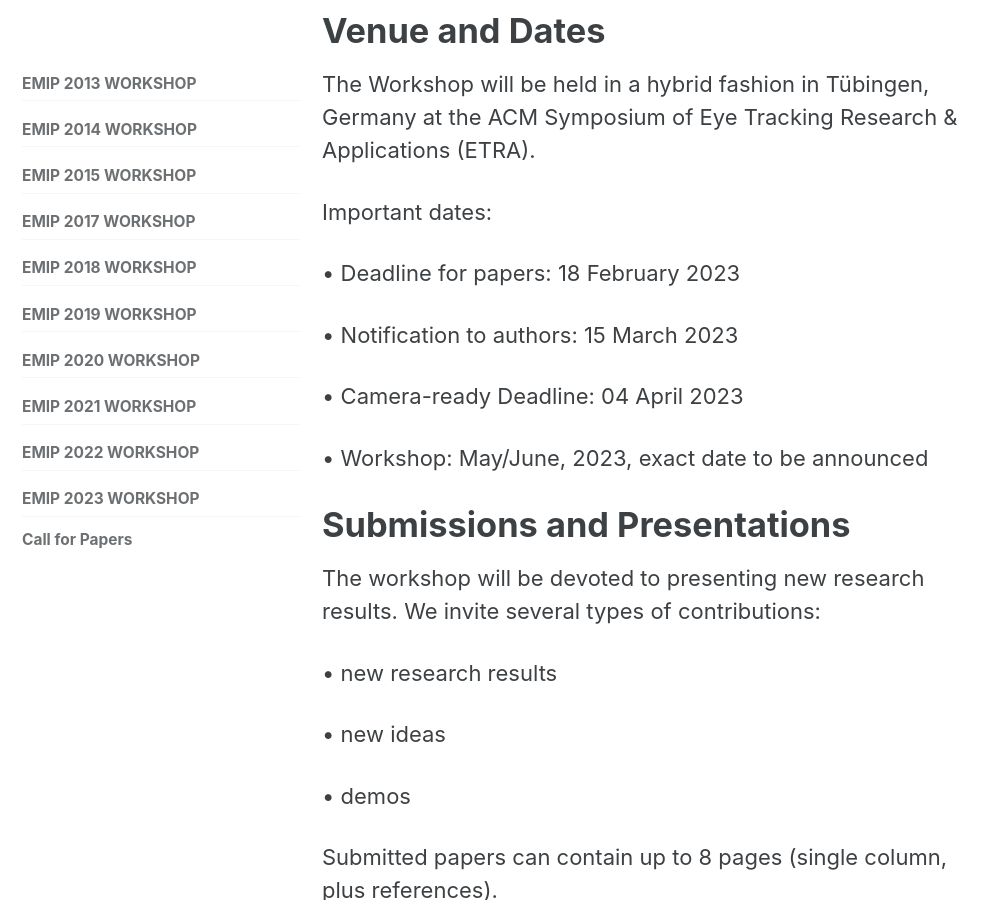
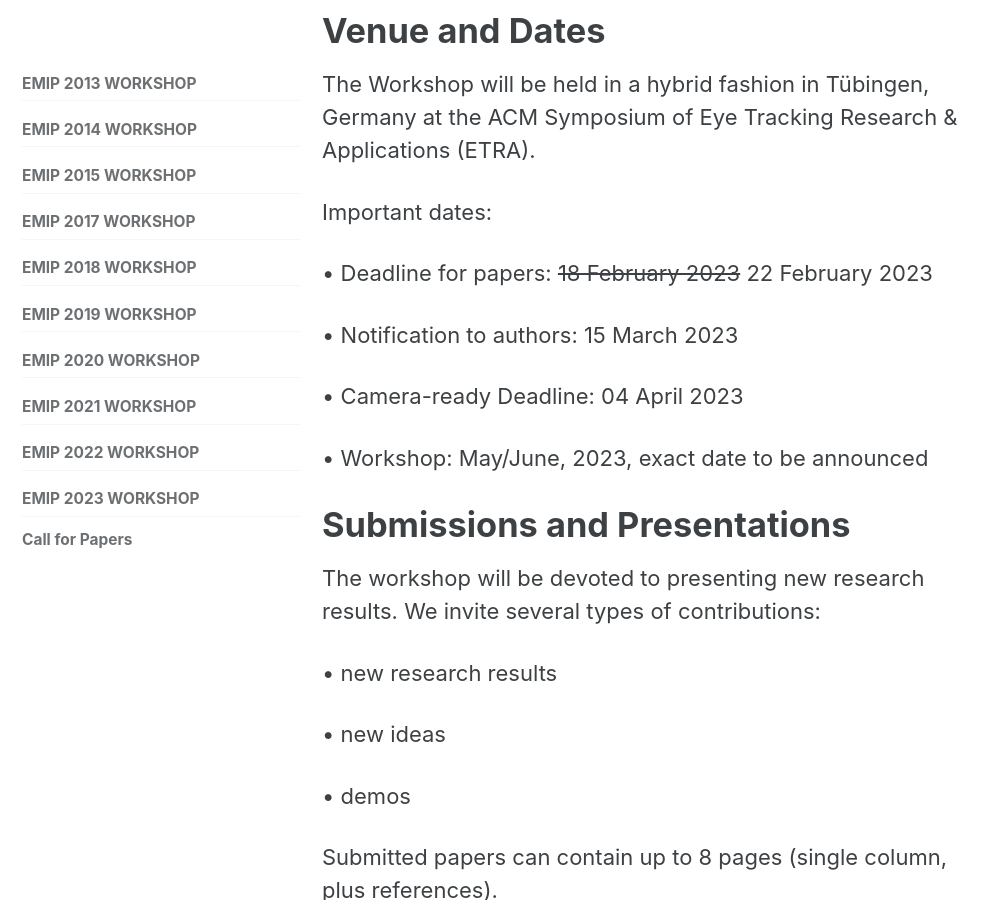
Before and after one commit to EMIPws/emipws.github.io, a Jekyll site: the page built from pages/workshop/emip-2023-call-for-papers.md, in a window 1280 px wide and 900 px high, scrolled down 2700 px. Shown: the whole window, without its empty margins (0-996 px from the left). Built offline with Jekyll 4.4.1, drawn with Linux system fonts in a browser that asks for light colours; cached includes are drawn as plain includes.

Commit message:
extend deadline

```diff
--- a/pages/workshop/emip-2023-call-for-papers.md
+++ b/pages/workshop/emip-2023-call-for-papers.md
@@ -49,7 +49,7 @@ The Workshop will be held in a hybrid fashion in Tübingen, Germany at the ACM S
 
 Important dates:
 
-• Deadline for papers: 18 February 2023
+• Deadline for papers: ~~18 February 2023~~ 22 February 2023
 
 • Notification to authors: 15 March 2023
 
```
